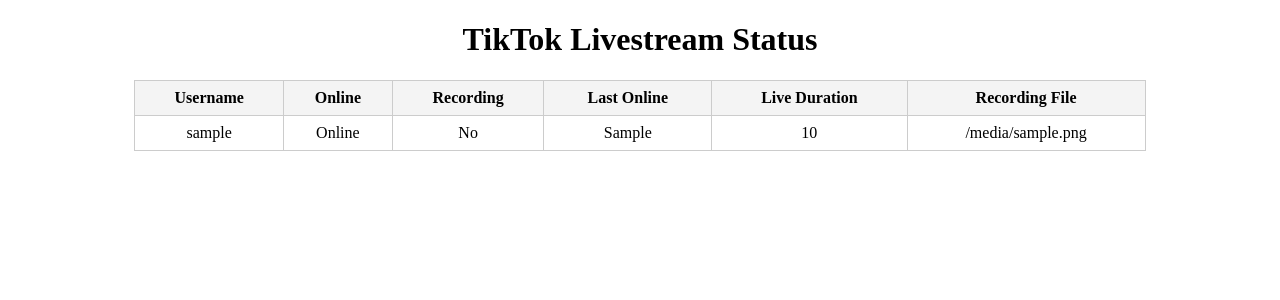
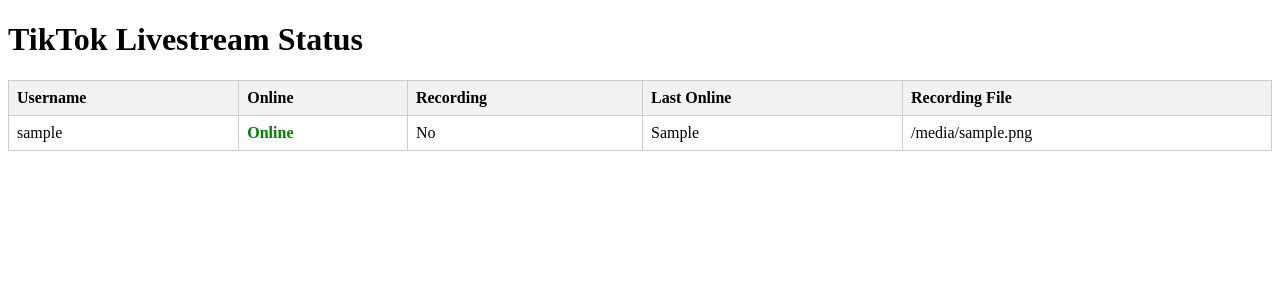
Before and after one commit to rohro1/tiktok-livestream-recorder, a Flask app: template templates/status.html in a window 1280 px wide. Shown: the top 300 px of the page. Run offline with Flask 3, Linux system fonts and the light colour scheme; the template is opened without the code that fills it: most values are stand-ins (such as "Sample title", 1, 10 or a date in 2020).

Commit message:
Force update all files

```diff
--- a/main.py
+++ b/main.py
@@ -5,11 +5,9 @@ from threading import Thread
 from time import sleep
 from datetime import datetime
 
-# Logging
 logging.basicConfig(level=logging.INFO)
 logger = logging.getLogger("app")
 
-# Imports
 from utils.oauth_drive import create_auth_url, fetch_and_store_credentials, get_drive_service, TOKEN_PATH
 from utils.status_tracker import StatusTracker
 from core.tiktok_api import TikTokAPI
@@ -17,7 +15,6 @@ from core.tiktok_recorder import TikTokLiveRecorder
 from utils.folder_manager import make_user_folders
 from utils.google_drive_uploader import GoogleDriveUploader
 
-# Config
 PORT = int(os.environ.get("PORT", 10000))
 OAUTH_CREDENTIALS_FILE = os.environ.get("OAUTH_CREDENTIALS_FILE", "credentials.json")
 OAUTH_REDIRECT = os.environ.get("OAUTH_REDIRECT", None)
@@ -29,7 +26,6 @@ POLL_INTERVAL = int(os.environ.get("POLL_INTERVAL", "12"))
 app = Flask(__name__, template_folder="templates")
 os.makedirs(RECORDINGS_DIR, exist_ok=True)
 
-# Load usernames
 def read_usernames(path):
     out = []
     try:
@@ -43,8 +39,6 @@ def read_usernames(path):
     return out
 
 usernames = read_usernames(USERNAMES_FILE)
-
-# Status and recorders
 status_tracker = StatusTracker()
 recorders = {}
 uploaders = {}
--- a/templates/status.html
+++ b/templates/status.html
@@ -1,32 +1,33 @@
 <!DOCTYPE html>
-<html>
+<html lang="en">
 <head>
+    <meta charset="UTF-8">
     <title>TikTok Livestream Status</title>
     <style>
-        table {border-collapse: collapse; width: 80%; margin: auto;}
-        th, td {border: 1px solid #ccc; padding: 8px; text-align: center;}
-        th {background-color: #f4f4f4;}
+        table { border-collapse: collapse; width: 100%; }
+        th, td { border: 1px solid #ccc; padding: 8px; text-align: left; }
+        th { background-color: #f2f2f2; }
+        .online { color: green; font-weight: bold; }
+        .offline { color: red; font-weight: bold; }
     </style>
 </head>
 <body>
-    <h1 style="text-align:center;">TikTok Livestream Status</h1>
+    <h1>TikTok Livestream Status</h1>
     <table>
         <tr>
             <th>Username</th>
             <th>Online</th>
             <th>Recording</th>
             <th>Last Online</th>
-            <th>Live Duration</th>
             <th>Recording File</th>
         </tr>
         {% for row in rows %}
         <tr>
             <td>{{ row.username }}</td>
-            <td>{{ "Online" if row.online else "Offline" }}</td>
-            <td>{{ "Yes" if row.recording else "No" }}</td>
+            <td class="{{ 'online' if row.online else 'offline' }}">{{ 'Online' if row.online else 'Offline' }}</td>
+            <td>{{ 'Yes' if row.recording else 'No' }}</td>
             <td>{{ row.last_online }}</td>
-            <td>{{ row.live_duration }}</td>
-            <td>{{ row.recording_file or "-" }}</td>
+            <td>{{ row.recording_file or 'N/A' }}</td>
         </tr>
         {% endfor %}
     </table>
```
